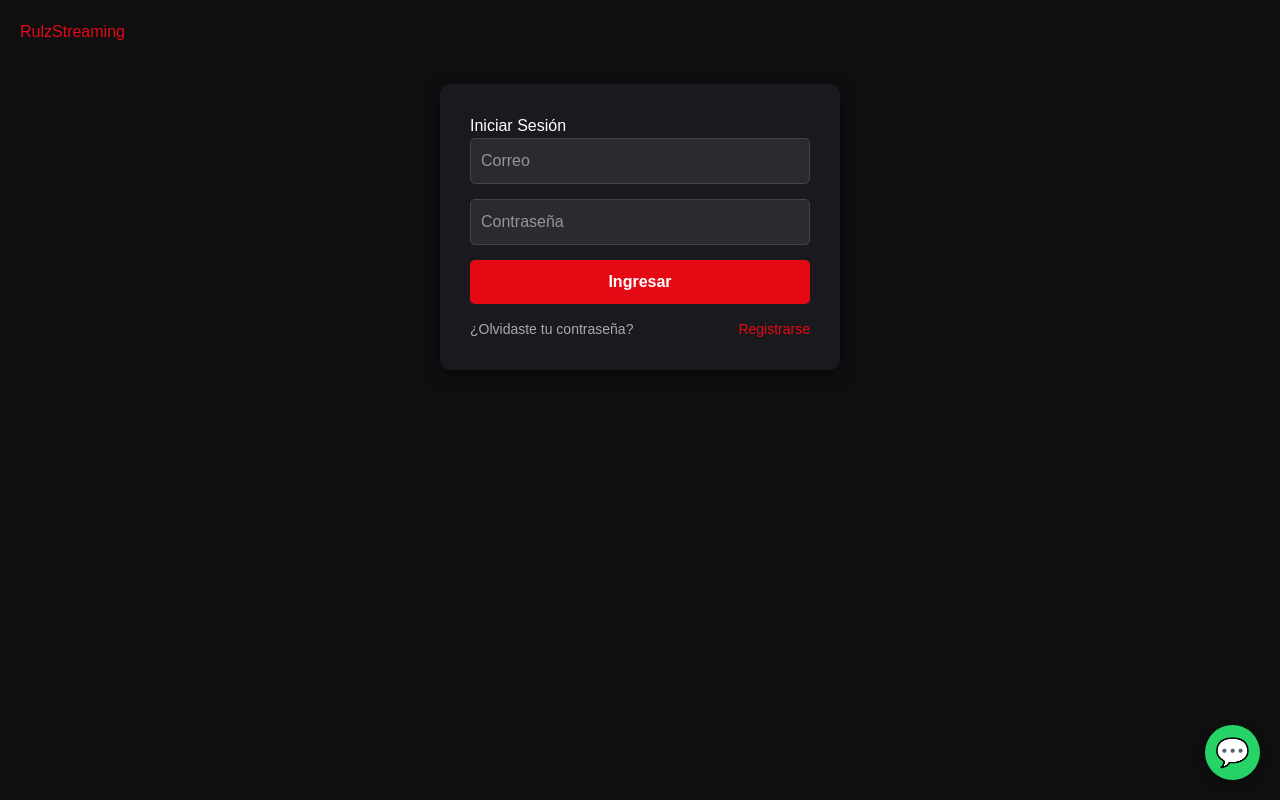
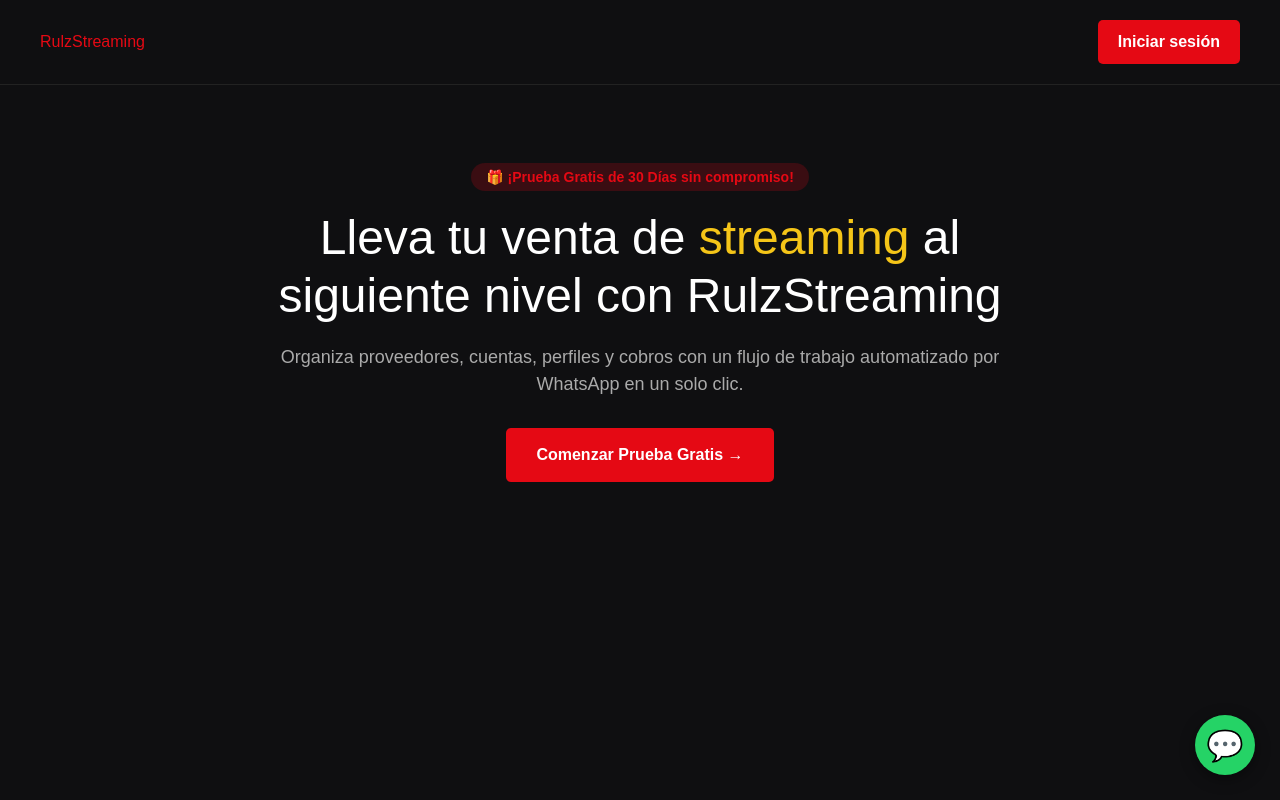
Before and after one commit to AngelRulz007/streaming-dashboard, a React (Vite) app: page / in a window 1280 px wide. Built offline with nearby package versions, Linux system fonts and the light colour scheme; the HTML template or start-up script is replaced by a standard one; a web font is replaced by a local one.

Commit message:
Update App.jsx

```diff
--- a/src/App.jsx
+++ b/src/App.jsx
@@ -1,18 +1,17 @@
 import React, { useState, useEffect } from 'react';
 import { createClient } from '@supabase/supabase-js';
 
-// Configuración de Supabase (reemplaza con tus credenciales si es necesario)
+// Configuración de Supabase
 const supabaseUrl = 'https://qpbuauzuqniamvnvtwkl.supabase.co';
-const supabaseKey = 'eyJhbGciOiJIUzI1NiIsInR5cCI6IkpXVCJ9.eyJpc3MiOiJzdXBhYmFzZSIsInJlZiI6InFwYnVhdXp1cW5pYW12bnZ0d2tsIiwicm9sZSI6ImFub24iLCJpYXQiOjM0ODIwMjgwMjB9.1pxxxxx'; // Asegúrate de tener tu llave válida
+const supabaseKey = 'eyJhbGciOiJIUzI1NiIsInR5cCI6IkpXVCJ9.eyJpc3MiOiJzdXBhYmFzZSIsInJlZiI6InFwYnVhdXp1cW5pYW12bnZ0d2tsIiwicm9sZSI6ImFub24iLCJpYXQiOjM0ODIwMjgwMjB9.1pxxxxx';
 const supabase = createClient(supabaseUrl, supabaseKey);
 
 export default function App() {
   const [session, setSession] = useState(null);
   const [email, setEmail] = useState('');
   const [password, setPassword] = useState('');
-  const [view, setView] = useState('login'); // 'login', 'register', 'forgot', 'dashboard', 'master'
+  const [view, setView] = useState('landing'); // 'landing', 'login', 'register', 'forgot', 'dashboard', 'master'
   const [message, setMessage] = useState('');
-  const [accounts, setAccounts] = useState([]);
 
   useEffect(() => {
     supabase.auth.getSession().then(({ data: { session } }) => {
@@ -65,32 +64,58 @@
   const handleLogout = async () => {
     await supabase.auth.signOut();
     setSession(null);
-    setView('login');
+    setView('landing');
   };
 
   return (
-    <div style={{ minHeight: '100vh', backgroundColor: '#0f0f11', color: '#fff', fontFamily: 'Arial, sans-serif', padding: '20px' }}>
-      {/* Barra superior */}
-      <header style={{ display: 'flex', justifyContent: 'space-between', alignItems: 'center', marginBottom: '40px' }}>
-        <h2 style={{ color: '#e50914', margin: 0 }}>RulzStreaming</h2>
-        {session && (
-          <button onClick={handleLogout} style={{ background: '#e50914', color: '#fff', border: 'none', padding: '8px 16px', borderRadius: '5px', cursor: 'pointer' }}>
+    <div style={{ minHeight: '100vh', backgroundColor: '#0f0f11', color: '#fff', fontFamily: 'Arial, sans-serif' }}>
+
+      {/* Barra de navegación superior */}
+      <header style={{ display: 'flex', justifyContent: 'space-between', alignItems: 'center', padding: '20px 40px', borderBottom: '1px solid #222' }}>
+        <h2 style={{ color: '#e50914', margin: 0, cursor: 'pointer' }} onClick={() => setView('landing')}>RulzStreaming</h2>
+        <div>
+          {!session ? (
+            <button onClick={() => setView('login')} style={{ background: '#e50914', color: '#fff', border: 'none', padding: '10px 20px', borderRadius: '5px', fontWeight: 'bold', cursor: 'pointer' }}>
+              Iniciar sesión
+            </button>
+          ) : (
+            <button onClick={handleLogout} style={{ background: '#333', color: '#fff', border: 'none', padding: '10px 20px', borderRadius: '5px', fontWeight: 'bold', cursor: 'pointer' }}>
               Cerrar Sesión
             </button>
           )}
+        </div>
       </header>
 
-      {/* Contenido según la vista */}
-      <div style={{ maxWidth: '400px', margin: '0 auto', background: '#1a1a1e', padding: '30px', borderRadius: '10px', boxShadow: '0 4px 15px rgba(0,0,0,0.5)' }}>
+      {/* VISTA 1: LANDING PAGE */}
+      {view === 'landing' && (
+        <div style={{ textAlign: 'center', padding: '80px 20px', maxWidth: '800px', margin: '0 auto' }}>
+          <span style={{ background: 'rgba(229, 9, 20, 0.2)', color: '#e50914', padding: '6px 15px', borderRadius: '20px', fontSize: '14px', fontWeight: 'bold' }}>
+            🎁 ¡Prueba Gratis de 30 Días sin compromiso!
+          </span>
+          <h1 style={{ fontSize: '48px', margin: '20px 0', lineHeight: '1.2' }}>
+            Lleva tu venta de <span style={{ color: '#f5c518' }}>streaming</span> al siguiente nivel con RulzStreaming
+          </h1>
+          <p style={{ color: '#aaa', fontSize: '18px', marginBottom: '30px' }}>
+            Organiza proveedores, cuentas, perfiles y cobros con un flujo de trabajo automatizado por WhatsApp en un solo clic.
+          </p>
+          <button onClick={() => setView('register')} style={{ background: '#e50914', color: '#fff', border: 'none', padding: '15px 30px', fontSize: '16px', borderRadius: '5px', fontWeight: 'bold', cursor: 'pointer' }}>
+            Comenzar Prueba Gratis →
+          </button>
+        </div>
+      )}
+
+      {/* CONTENEDOR DE FORMULARIOS Y PANELES */}
+      {(view === 'login' || view === 'register' || view === 'forgot') && (
+        <div style={{ maxWidth: '400px', margin: '60px auto', background: '#1a1a1e', padding: '30px', borderRadius: '10px', boxShadow: '0 4px 15px rgba(0,0,0,0.5)' }}>
           {message && <div style={{ background: '#333', padding: '10px', marginBottom: '15px', borderRadius: '5px', fontSize: '14px' }}>{message}</div>}
 
           {view === 'login' && (
             <form onSubmit={handleLogin}>
-            <h3>Iniciar Sesión</h3>
-            <input type="email" placeholder="Correo" value={email} onChange={(e) => setEmail(e.target.value)} required style={{ width: '100%', padding: '10px', marginBottom: '15px', background: '#2a2a30', border: '1px solid #444', color: '#fff', borderRadius: '5px' }} />
-            <input type="password" placeholder="Contraseña" value={password} onChange={(e) => setPassword(e.target.value)} required style={{ width: '100%', padding: '10px', marginBottom: '15px', background: '#2a2a30', border: '1px solid #444', color: '#fff', borderRadius: '5px' }} />
-            <button type="submit" style={{ width: '100%', padding: '10px', background: '#e50914', color: '#fff', border: 'none', borderRadius: '5px', fontWeight: 'bold', cursor: 'pointer' }}>Ingresar</button>
-            <div style={{ display: 'flex', justifyContent: 'space-between', marginTop: '15px', fontSize: '14px' }}>
+              <h3 style={{ marginBottom: '20px' }}>Iniciar Sesión</h3>
+              <input type="email" placeholder="Correo" value={email} onChange={(e) => setEmail(e.target.value)} required style={{ width: '100%', padding: '12px', marginBottom: '15px', background: '#2a2a30', border: '1px solid #444', color: '#fff', borderRadius: '5px', boxSizing: 'border-box' }} />
+              <input type="password" placeholder="Contraseña" value={password} onChange={(e) => setPassword(e.target.value)} required style={{ width: '100%', padding: '12px', marginBottom: '15px', background: '#2a2a30', border: '1px solid #444', color: '#fff', borderRadius: '5px', boxSizing: 'border-box' }} />
+              <button type="submit" style={{ width: '100%', padding: '12px', background: '#e50914', color: '#fff', border: 'none', borderRadius: '5px', fontWeight: 'bold', cursor: 'pointer' }}>Ingresar</button>
+              <div style={{ display: 'flex', justifyContent: 'space-between', marginTop: '15px', fontSize: '13px' }}>
                 <span onClick={() => setView('forgot')} style={{ color: '#aaa', cursor: 'pointer' }}>¿Olvidaste tu contraseña?</span>
                 <span onClick={() => setView('register')} style={{ color: '#e50914', cursor: 'pointer' }}>Registrarse</span>
               </div>
@@ -99,46 +124,65 @@
 
           {view === 'register' && (
             <form onSubmit={handleRegister}>
-            <h3>Crear Cuenta</h3>
-            <input type="email" placeholder="Correo" value={email} onChange={(e) => setEmail(e.target.value)} required style={{ width: '100%', padding: '10px', marginBottom: '15px', background: '#2a2a30', border: '1px solid #444', color: '#fff', borderRadius: '5px' }} />
-            <input type="password" placeholder="Contraseña" value={password} onChange={(e) => setPassword(e.target.value)} required style={{ width: '100%', padding: '10px', marginBottom: '15px', background: '#2a2a30', border: '1px solid #444', color: '#fff', borderRadius: '5px' }} />
-            <button type="submit" style={{ width: '100%', padding: '10px', background: '#e50914', color: '#fff', border: 'none', borderRadius: '5px', fontWeight: 'bold', cursor: 'pointer' }}>Registrarse</button>
-            <p onClick={() => setView('login')} style={{ textAlign: 'center', marginTop: '15px', color: '#aaa', cursor: 'pointer', fontSize: '14px' }}>← Volver al login</p>
+              <h3 style={{ marginBottom: '20px' }}>Crear Cuenta</h3>
+              <input type="email" placeholder="Correo" value={email} onChange={(e) => setEmail(e.target.value)} required style={{ width: '100%', padding: '12px', marginBottom: '15px', background: '#2a2a30', border: '1px solid #444', color: '#fff', borderRadius: '5px', boxSizing: 'border-box' }} />
+              <input type="password" placeholder="Contraseña" value={password} onChange={(e) => setPassword(e.target.value)} required style={{ width: '100%', padding: '12px', marginBottom: '15px', background: '#2a2a30', border: '1px solid #444', color: '#fff', borderRadius: '5px', boxSizing: 'border-box' }} />
+              <button type="submit" style={{ width: '100%', padding: '12px', background: '#e50914', color: '#fff', border: 'none', borderRadius: '5px', fontWeight: 'bold', cursor: 'pointer' }}>Registrarse</button>
+              <p onClick={() => setView('login')} style={{ textAlign: 'center', marginTop: '15px', color: '#aaa', cursor: 'pointer', fontSize: '13px' }}>← Volver al login</p>
             </form>
           )}
 
           {view === 'forgot' && (
             <form onSubmit={handleForgotPassword}>
-            <h3>Recuperar Contraseña</h3>
-            <input type="email" placeholder="Ingresa tu correo" value={email} onChange={(e) => setEmail(e.target.value)} required style={{ width: '100%', padding: '10px', marginBottom: '15px', background: '#2a2a30', border: '1px solid #444', color: '#fff', borderRadius: '5px' }} />
-            <button type="submit" style={{ width: '100%', padding: '10px', background: '#e50914', color: '#fff', border: 'none', borderRadius: '5px', fontWeight: 'bold', cursor: 'pointer' }}>Enviar instrucciones</button>
-            <p onClick={() => setView('login')} style={{ textAlign: 'center', marginTop: '15px', color: '#aaa', cursor: 'pointer', fontSize: '14px' }}>← Volver al login</p>
+              <h3 style={{ marginBottom: '20px' }}>Recuperar Contraseña</h3>
+              <input type="email" placeholder="Ingresa tu correo" value={email} onChange={(e) => setEmail(e.target.value)} required style={{ width: '100%', padding: '12px', marginBottom: '15px', background: '#2a2a30', border: '1px solid #444', color: '#fff', borderRadius: '5px', boxSizing: 'border-box' }} />
+              <button type="submit" style={{ width: '100%', padding: '12px', background: '#e50914', color: '#fff', border: 'none', borderRadius: '5px', fontWeight: 'bold', cursor: 'pointer' }}>Enviar instrucciones</button>
+              <p onClick={() => setView('login')} style={{ textAlign: 'center', marginTop: '15px', color: '#aaa', cursor: 'pointer', fontSize: '13px' }}>← Volver al login</p>
             </form>
           )}
+        </div>
+      )}
 
-        {view === 'dashboard' && (
-          <div>
-            <h3>Bienvenido a tu Dashboard</h3>
-            <p>Has iniciado sesión correctamente.</p>
-            {email === 'angeltime9001@gmail.com' && (
-              <button onClick={() => setView('master')} style={{ width: '100%', padding: '10px', background: '#0070f3', color: '#fff', border: 'none', borderRadius: '5px', fontWeight: 'bold', cursor: 'pointer', marginTop: '10px' }}>
-                Entrar al Panel Master
+      {/* VISTA 2: DASHBOARD DE CLIENTE */}
+      {view === 'dashboard' && session && (
+        <div style={{ maxWidth: '600px', margin: '60px auto', background: '#1a1a1e', padding: '30px', borderRadius: '10px' }}>
+          <h3>Panel de Usuario</h3>
+          <p style={{ color: '#aaa' }}>Bienvenido: {session.user.email}</p>
+          <hr style={{ borderColor: '#333', margin: '20px 0' }} />
+          <p>Aquí puedes ver tus perfiles y servicios activos de streaming.</p>
+
+          {/* Botón especial para entrar al Panel Master si eres el administrador */}
+          {session.user.email === 'angeltime9001@gmail.com' && (
+            <button onClick={() => setView('master')} style={{ width: '100%', padding: '12px', background: '#0070f3', color: '#fff', border: 'none', borderRadius: '5px', fontWeight: 'bold', cursor: 'pointer', marginTop: '20px' }}>
+              ⚙️ Entrar al Panel Master (Administrador)
             </button>
           )}
         </div>
       )}
 
-        {view === 'master' && (
-          <div>
-            <h3>Panel Master (Administrador)</h3>
-            <p>Aquí puedes gestionar perfiles y accesos de streaming.</p>
-            <button onClick={() => setView('dashboard')} style={{ width: '100%', padding: '10px', background: '#444', color: '#fff', border: 'none', borderRadius: '5px', cursor: 'pointer', marginTop: '10px' }}>Volver al Dashboard</button>
+      {/* VISTA 3: PANEL MASTER EXCLUSIVO */}
+      {view === 'master' && session?.user.email === 'angeltime9001@gmail.com' && (
+        <div style={{ maxWidth: '800px', margin: '40px auto', background: '#1a1a1e', padding: '30px', borderRadius: '10px', border: '1px solid #0070f3' }}>
+          <h2 style={{ color: '#0070f3' }}>Panel Master - Control Total</h2>
+          <p style={{ color: '#aaa' }}>Sección exclusiva para gestión de cuentas, clientes y cobros de streaming.</p>
+          <div style={{ display: 'grid', gridTemplateColumns: '1fr 1fr', gap: '15px', marginTop: '20px' }}>
+            <div style={{ background: '#25252b', padding: '20px', borderRadius: '8px' }}>
+              <h4>Gestión de Cuentas</h4>
+              <p style={{ fontSize: '14px', color: '#aaa' }}>Agregar, editar o revisar pantallas activas.</p>
+            </div>
+            <div style={{ background: '#25252b', padding: '20px', borderRadius: '8px' }}>
+              <h4>Clientes y Cobros</h4>
+              <p style={{ fontSize: '14px', color: '#aaa' }}>Control de renovaciones y accesos de WhatsApp.</p>
+            </div>
+          </div>
+          <button onClick={() => setView('dashboard')} style={{ padding: '10px 20px', background: '#444', color: '#fff', border: 'none', borderRadius: '5px', cursor: 'pointer', marginTop: '25px' }}>
+            ← Volver al Dashboard
+          </button>
         </div>
       )}
-      </div>
 
       {/* Botón flotante de WhatsApp */}
-      <a href="https://wa.me/51999999999" target="_blank" rel="noopener noreferrer" style={{ position: 'fixed', bottom: '20px', right: '20px', background: '#25d366', color: '#fff', borderRadius: '50%', width: '55px', height: '55px', display: 'flex', alignItems: 'center', justifyContent: 'center', fontSize: '28px', textDecoration: 'none', boxShadow: '0 4px 10px rgba(0,0,0,0.3)' }}>
+      <a href="https://wa.me/51999999999" target="_blank" rel="noopener noreferrer" style={{ position: 'fixed', bottom: '25px', right: '25px', background: '#25d366', color: '#fff', borderRadius: '50%', width: '60px', height: '60px', display: 'flex', alignItems: 'center', justifyContent: 'center', fontSize: '30px', textDecoration: 'none', boxShadow: '0 4px 15px rgba(0,0,0,0.4)', zIndex: 1000 }}>
         💬
       </a>
     </div>
```
Lines whose indentation alone changed are shown as unchanged.
